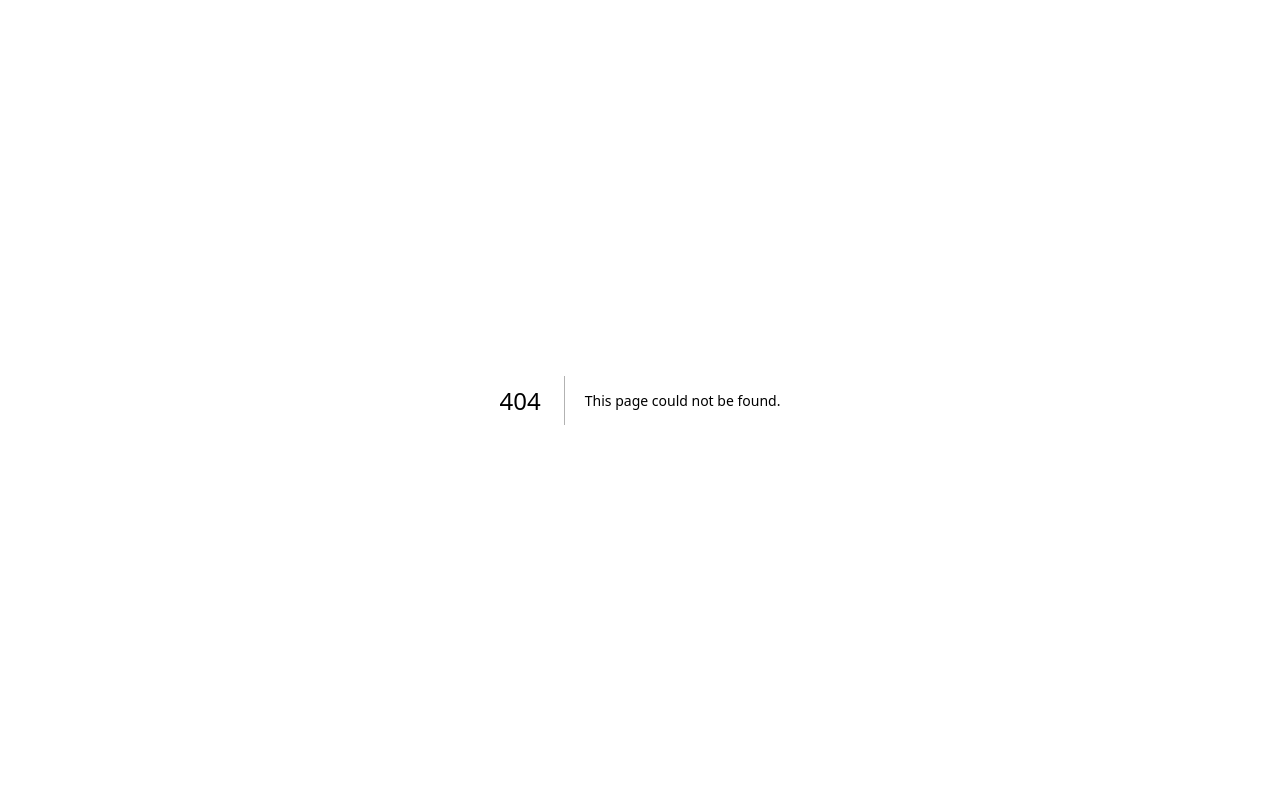
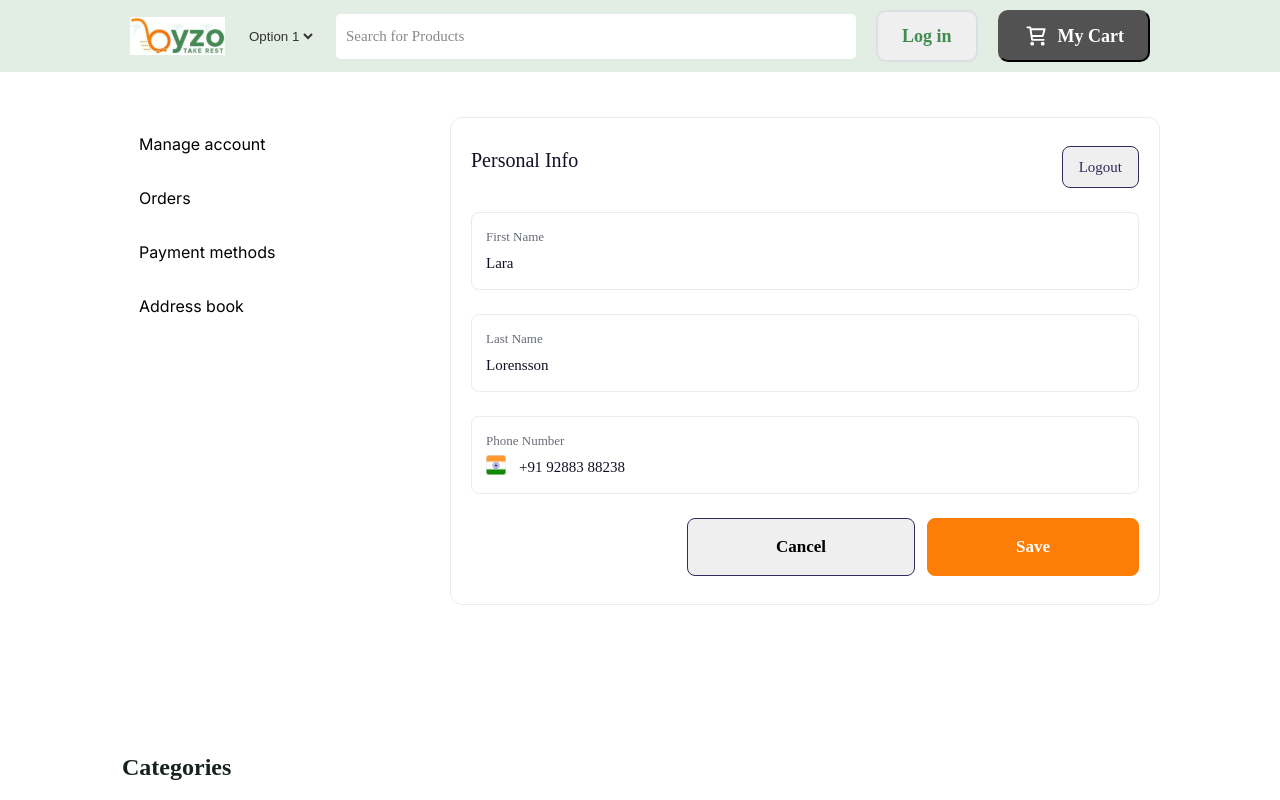
Before and after one commit to Ali3905/byzo-app, a Next.js app: page /account in a window 1280 px wide. Before the commit this address had no page. Shown: the top 800 px of the page. Built offline with nearby package versions, Linux system fonts and the light colour scheme.

Commit message:
Account Page

```diff
--- a/src/app/account/Account.js
+++ b/src/app/account/Account.js
@@ -0,0 +1,55 @@
+import React from 'react'
+import "../../style/Account.css"
+import Image from 'next/image'
+import NavBar from '@/components/NavBar'
+import Footer from '@/components/Footer'
+
+const Account = () => {
+  return (
+    <>
+    <NavBar />
+    <div className='account'>
+
+      <ul className="side_bar">
+            <li>Manage account</li>
+            <li>Orders</li>
+            <li>Payment methods</li>
+            <li>Address book</li>
+      </ul>
+
+      <div className="account_details">
+        <div className="heading_logout">
+            <h6>Personal Info</h6>
+            <button>Logout</button>
+        </div>
+        <div className="details_item">
+            <p>First Name</p>
+            <p>Lara</p>
+        </div>
+        <div className="details_item">
+            <p>Last Name</p>
+            <p>Lorensson</p>
+        </div>
+        <div className="details_item">
+            <p>Phone Number</p>
+            <span>
+                <Image
+                src='/india.png'
+                width={20}
+                height={20}
+                />
+                <p>+91 92883 88238</p>
+            </span>
+        </div>
+        <div className="details_btn_group">
+            <button>Cancel</button>
+            <button>Save</button>
+        </div>
+      </div>
+    </div>
+    <Footer />
+    </>
+  )
+}
+
+export default Account
--- /dev/null
+++ b/src/app/account/page.js
@@ -0,0 +1,12 @@
+import React from 'react'
+import Account from './Account'
+
+const page = () => {
+  return (
+    <div>
+      <Account/>
+    </div>
+  )
+}
+
+export default page
--- a/src/app/product/ProductDetails.js
+++ b/src/app/product/ProductDetails.js
@@ -44,6 +44,7 @@ const ProductDetails = () => {
     }
 
   return (
+    <>
     <div className='product_details'>
       <div className="pics">
         <div className="pics_group">
@@ -87,6 +88,7 @@ const ProductDetails = () => {
             <button className='btn_cart'>Add to Cart</button>
       </div>
     </div>
+    </>
   )
 }
 
--- /dev/null
+++ b/src/style/Account.css
@@ -0,0 +1,149 @@
+.account {
+    /* background-color: black; */
+    padding: 45px 120px;
+    display: grid;
+    grid-template-columns: 1fr 4fr;
+    gap: 20px;
+}
+
+.side_bar {
+    display: flex;
+    flex-direction: column;
+}
+
+.side_bar li {
+    width: 272px;
+    /* height: 52px; */
+    padding: 14px 16px;
+    border-radius: 8px;
+    border: 3px solid transparent;
+    background: transparent;
+
+    /* shadow (wed) */
+    box-shadow: 0px 8px 32px 0px transparent;
+
+    list-style: none
+}
+
+.side_bar li:hover {
+    width: 272px;
+    /* height: 52px; */
+    padding: 14px 16px;
+    border-radius: 8px;
+    border: 3px solid #EAEAEF;
+    background: #F9F9F9;
+
+    /* shadow (wed) */
+    box-shadow: 0px 8px 32px 0px rgba(18, 16, 37, 0.03);
+
+    list-style: none
+}
+
+.account_details {
+    display: flex;
+    flex-direction: column;
+    gap: 24px;
+
+    padding: 28px 20px;
+
+    border-radius: 12px;
+border: 1px solid var(--purple-gray-10, #EAEAEF);
+background: var(--white, #FFF);
+}
+
+.account_details .heading_logout {
+    display: flex;
+    justify-content: space-between;
+}
+
+.account_details .heading_logout h6{
+    color: #121025;
+font-family: Plus Jakarta Sans;
+font-size: 20px;
+font-style: normal;
+font-weight: 400;
+line-height: 28px; /* 140% */
+}
+
+.account_details .heading_logout button{
+    padding: 8px 16px;
+    border-radius: 8px;
+border: 1px solid #2F2B5B;
+color: #2F2B5B;
+text-align: center;
+font-family: Plus Jakarta Sans;
+font-size: 15px;
+font-style: normal;
+font-weight: 400;
+line-height: 24px; /* 160% */
+}
+
+.account_details .details_item {
+    display: flex;
+    flex-direction: column;
+    justify-content: space-between;
+    gap: 4px;
+    padding: 14px;
+
+    border-radius: 8px;
+    border: 1px solid var(--purple-gray-10, #EAEAEF);
+    background-color: var(--white, #FFF);
+}
+
+.account_details .details_item p:nth-child(1) {
+    color: #676B78;
+font-family: Plus Jakarta Sans;
+font-size: 13px;
+font-style: normal;
+font-weight: 400;
+line-height: 20px; /* 153.846% */
+}
+
+.account_details .details_item p:nth-child(2) {
+    color: #121025;
+font-family: Plus Jakarta Sans;
+font-size: 15px;
+font-style: normal;
+font-weight: 400;
+line-height: 24px; /* 160% */
+}
+
+.account_details .details_item:hover {
+    background: rgba(245, 244, 247, 0.50);
+}
+
+.account_details .details_item span {
+    display: flex;
+    gap: 13px;
+}
+
+.details_btn_group{
+    align-self: flex-end;
+
+}
+
+.details_btn_group button{
+    border-radius: 8px;
+border: 1px solid #2F2B5B;
+    padding: 16px 88px;
+text-align: center;
+font-family: Plus Jakarta Sans;
+font-size: 17px;
+font-style: normal;
+font-weight: 600;
+line-height: 24px; /* 141.176% */
+}
+
+/* .details_btn_group button:nth-child(1){
+border-radius: 8px;
+border: 1px solid #2F2B5B;
+padding: 16px 88px;
+} */
+
+.details_btn_group button:nth-child(2){
+    color: white;
+    background-color: #FC7E06;
+border: 1px solid #FC7E06;
+
+margin-left: 12px;
+}
```
Also changed, not shown: public/india.png (added).
